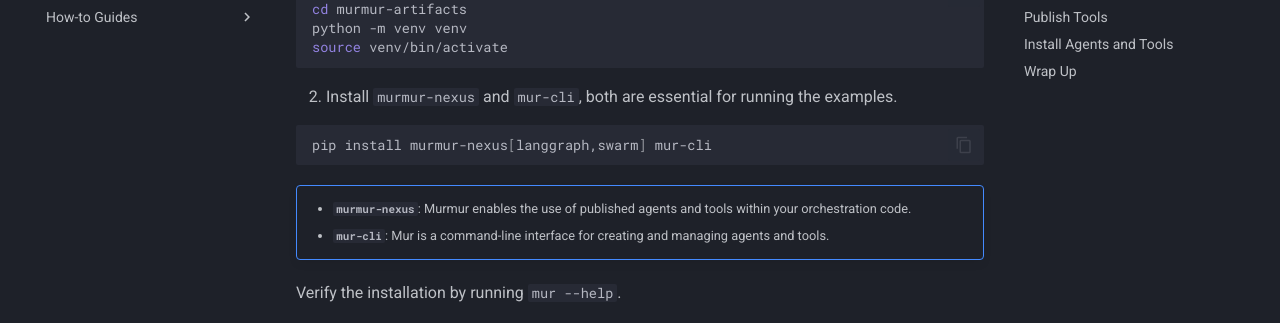
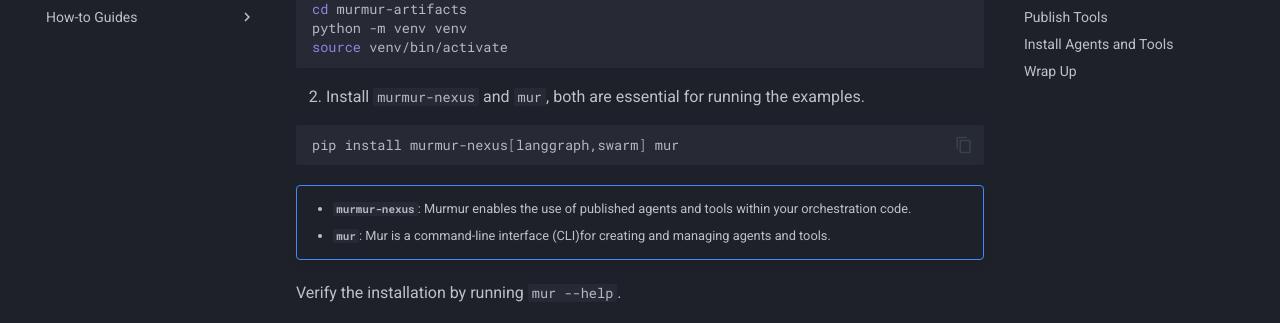
Before and after one commit to murmur-nexus/murmur, an MkDocs documentation site: the page built from docs/docs/tutorial/getting-started-with-examples.md, in a window 1280 px wide and 900 px high, scrolled down 425 px. Shown: the part 172-495 px from the top of the window. Built offline with MkDocs 1.6.1 and Material for MkDocs 9.7.7, drawn with Linux system fonts in a browser that asks for light colours; comment, search, counter and statistics services are not loaded.

Commit message:
Update README and tutorial documentation to reflect CLI name change from `mur-cli` to `mur` for consistency and clarity.

````diff
--- a/docs/docs/tutorial/getting-started-with-examples.md
+++ b/docs/docs/tutorial/getting-started-with-examples.md
@@ -17,16 +17,16 @@ python -m venv venv
 source venv/bin/activate
 ```
 
-2. Install `murmur-nexus` and `mur-cli`, both are essential for running the examples.
+2. Install `murmur-nexus` and `mur`, both are essential for running the examples.
 
 ```bash
-pip install murmur-nexus[langgraph,swarm] mur-cli
+pip install murmur-nexus[langgraph,swarm] mur
 ```
 
 !!! note ""
 
     - **`murmur-nexus`**: Murmur enables the use of published agents and tools within your orchestration code.
-    - **`mur-cli`**: Mur is a command-line interface for creating and managing agents and tools.
+    - **`mur`**: Mur is a command-line interface (CLI)for creating and managing agents and tools.
 
 Verify the installation by running `mur --help`.
 
````
Also changed, not shown: README.md.
